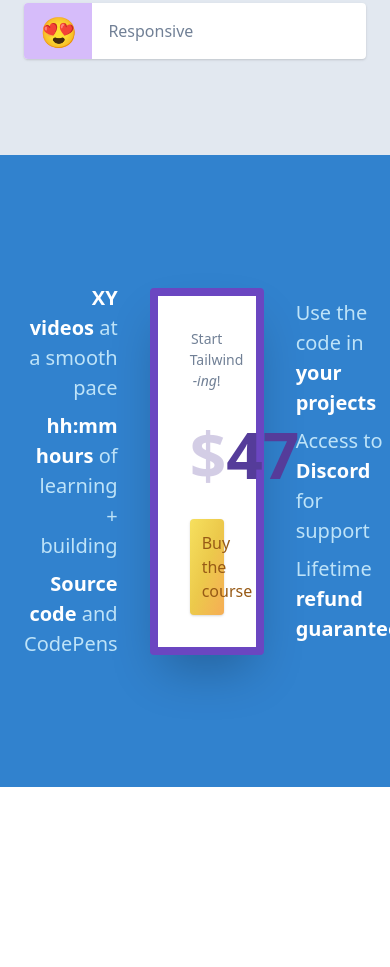
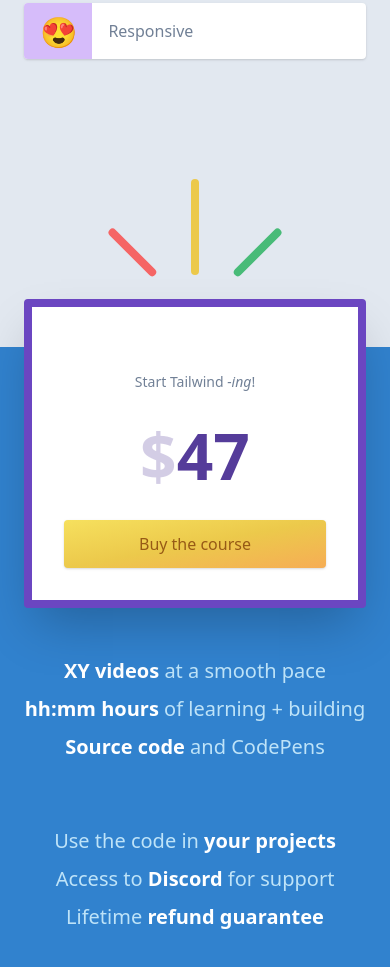
Before and after one commit to arpanp11/web-with-tailwind, a website built with Parcel: page src/index.html in a window 390 px wide. Shown: the part 8921-9888 px from the top of the page. Before the commit the page ends 9708 px from the top, so only its background shows below. Built offline with nearby package versions, Linux system fonts and the light colour scheme.

Commit message:
responsive price section - adv. setup

```diff
--- a/src/index.html
+++ b/src/index.html
@@ -567,12 +567,18 @@
     </div>
 
     <!-- ====================================== -->
-    <!-- pricing section ====================================== -->
+    <!-- pricing section (advance setup) ====================================== -->
     <!-- ====================================== -->
-    <div class="bg-blue-600 py-32 text-blue-200">
-      <div class="container mx-auto px-6 lg:px-0 flex items-center space-x-8">
+    <div class="relative bg-blue-600 py-32 text-blue-200">
+      <!-- gray box for the top section -->
+      <div class="absolute top-0 inset-x-0 h-48 bg-gray-300"></div>
+      <div
+        class="container mx-auto px-6 lg:px-0 flex flex-col lg:flex-row items-center lg:space-x-8 space-y-4 lg:space-y-0"
+      >
         <!-- left box -->
-        <div class="w-1/3 text-right space-y-2 text-xl">
+        <div
+          class="order-2 lg:order-1 lg:w-1/3 pt-12 text-center lg:text-right space-y-2 text-xl"
+        >
           <p>
             <strong class="font-bold text-white">XY videos</strong> at a smooth
             pace
@@ -589,8 +595,21 @@
 
         <!-- price box -->
         <div
-          class="w-1/3 bg-white p-8 text-gray-800 rounded shadow-2xl border-8 border-purple-700 text-center space-y-4 transform hover:scale-105 transition duration-500"
+          class="order-1 lg:order-2 relative w-full lg:w-1/3 pt-12 bg-white p-8 text-gray-800 rounded shadow-2xl border-8 border-purple-700 text-center space-y-4 transform hover:scale-105 transition duration-500"
         >
+          <!-- showoff beam things-- look like three arrows -->
+          <div
+            class="absolute top-0 inset-x-0 transform -translate-y-full flex items-end justify-center space-x-8"
+          >
+            <div
+              class="w-2 h-16 mb-8 bg-red-500 rounded transform -rotate-45 origin-bottom"
+            ></div>
+            <div class="w-2 h-24 mb-8 bg-yellow-500 rounded"></div>
+            <div
+              class="w-2 h-16 mb-8 bg-green-500 rounded transform rotate-45 origin-bottom"
+            ></div>
+          </div>
+
           <h4 class="text-gray-600 text-sm">
             Start Tailwind <span class="italic">-ing</span>!
           </h4>
@@ -605,7 +624,9 @@
         </div>
 
         <!-- right box -->
-        <div class="w-1/3 space-y-2 text-xl">
+        <div
+          class="order-3 lg:w-1/3 pt-12 space-y-2 text-center lg:text-left text-xl"
+        >
           <p>
             Use the code in
             <strong class="font-bold text-white">your projects</strong>
```
